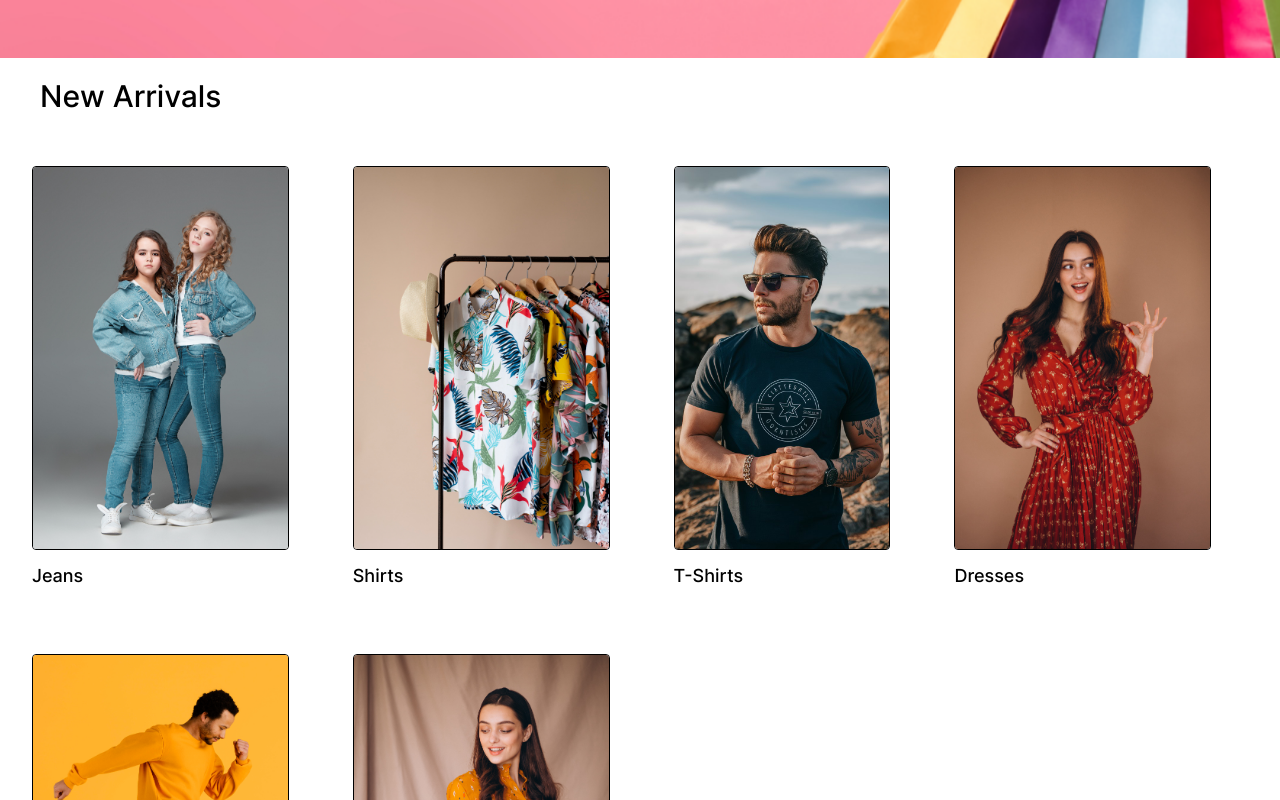
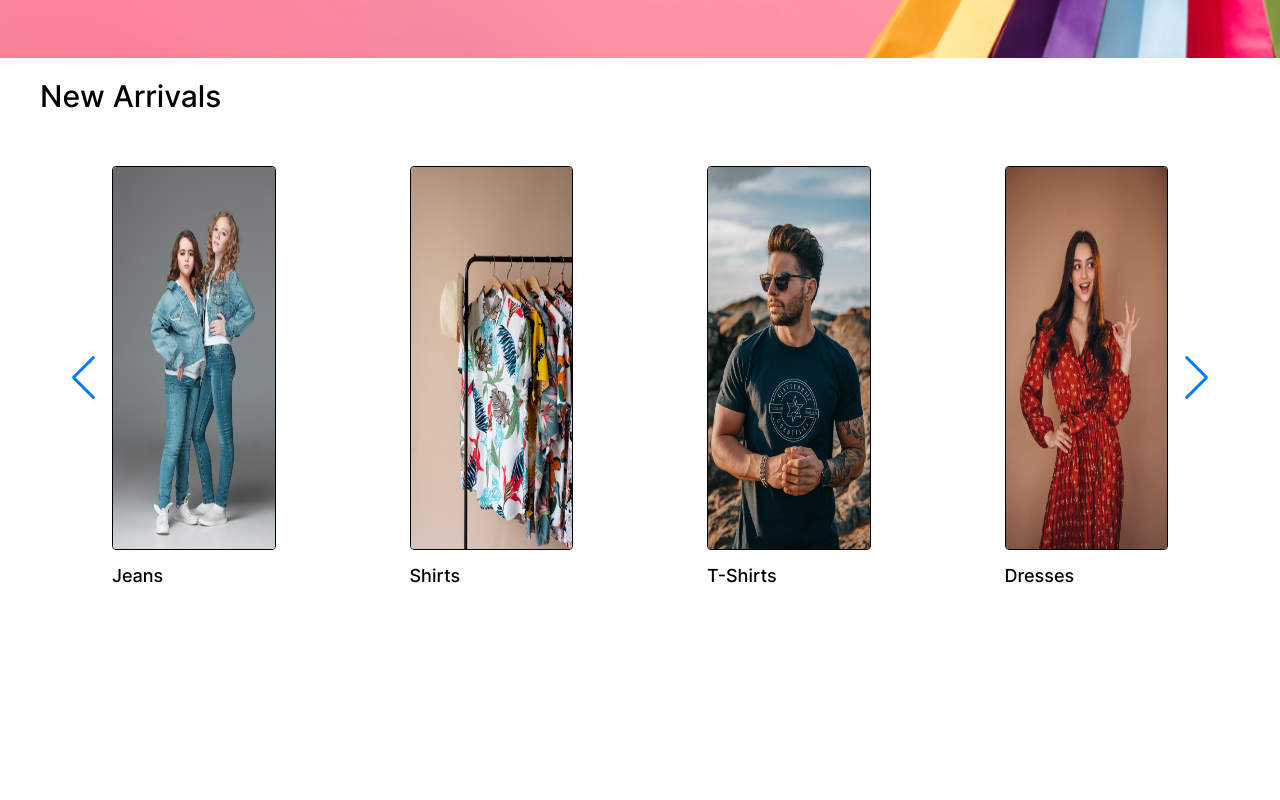
Before and after one commit to BillyHasman/e-commerce-app, a React (Vite) app in the folder Frontend/: page / in a window 1280 px wide. Shown: the part 840-1640 px from the top of the page. After the commit the page ends 1462 px from the top, so only its background shows below. Built offline with nearby package versions, Linux system fonts and the light colour scheme.

Commit message:
feat: Add NPM Swiper to Carousel

```diff
--- a/Frontend/src/components/Sections/NewArrivals.jsx
+++ b/Frontend/src/components/Sections/NewArrivals.jsx
@@ -1,5 +1,16 @@
 import Card from '../Card/Card'
 import SectionHeading from './SectionHeading/SectionHeading'
+
+// Import Swiper React components
+import { Swiper, SwiperSlide } from 'swiper/react'
+
+// Import Swiper styles
+import 'swiper/css'
+import 'swiper/css/navigation'
+
+// Import required modules
+import { Navigation } from 'swiper/modules'
+
 import Jeans from '../../assets/img/jeans.jpg'
 import Shirts from '../../assets/img/shirts.jpg'
 import Tshirts from '../../assets/img/tshirts.jpeg'
@@ -38,7 +49,35 @@ const NewArrivals = () => {
   return (
     <>
       <SectionHeading title={'New Arrivals'} />
-      <div className='flex flex-wrap'>{items && items?.map((item, index) => <Card key={item?.title + index} title={item.title} imagePath={item.imagePath} />)}</div>
+
+      {/* Swiper Carousel */}
+      <div className='mx-5 px-10'>
+        <Swiper
+          navigation={true} // Menambahkan navigasi (panah)
+          modules={[Navigation]} // Menambahkan modul Navigation
+          spaceBetween={30} // Menambah jarak antar slide
+          slidesPerView={3} // Mengatur jumlah slide yang tampil dalam 1 layar
+          loop={true} // Mengaktifkan fitur loop untuk carousel
+          breakpoints={{
+            640: {
+              slidesPerView: 1, // 1 card pada layar kecil
+            },
+            768: {
+              slidesPerView: 2, // 2 card pada layar medium
+            },
+            1024: {
+              slidesPerView: 4, // 3 card pada layar besar
+            },
+          }}
+          className='mySwiper'
+        >
+          {items?.map((item, index) => (
+            <SwiperSlide key={item.title + index} className='px-5'>
+              <Card className='' title={item.title} imagePath={item.imagePath} />
+            </SwiperSlide>
+          ))}
+        </Swiper>
+      </div>
     </>
   )
 }
--- /dev/null
+++ b/package.json
@@ -0,0 +1,5 @@
+{
+  "dependencies": {
+    "swiper": "^11.2.4"
+  }
+}
```
Also changed, not shown: 1 other file (tests, documents, lock files or other folders).
